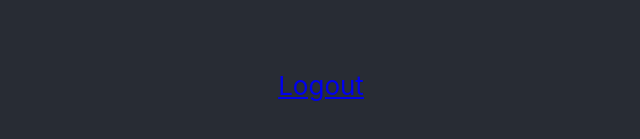
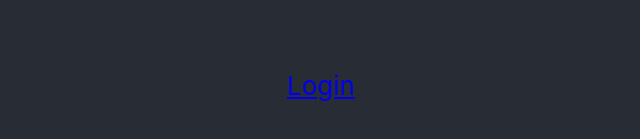
Before and after one commit to jamsec12ty/iConfirm-Frontend, a React (Create React App) app: page /#/ in a window 1280 px wide. Shown: the part 289-428 px from the top of the page, without its empty margins (319-959 px from the left). Built offline with nearby package versions, Linux system fonts and the light colour scheme.

Commit message:
Login fixed

```diff
--- a/src/App.js
+++ b/src/App.js
@@ -4,7 +4,7 @@ import './stylesheet/styles.css';
 import * as Constants from './constants.js';
 import axios from 'axios';
 import Employee from './components/Employee.js';
-import { HashRouter as Router, Route } from 'react-router-dom';
+import { HashRouter as Router, Route, Link } from 'react-router-dom';
 import Login from './components/Login.js';
 import User from './components/User.js';
 import Venue from './components/Venue.js';
@@ -14,6 +14,7 @@ function App() {
 
   const [data, setData] = useState( { employees: [] } );
   const [currentUser, setCurrentUser] = useState( {} );
+
 
   useEffect( () => {
     // const fetchData = async () => {
@@ -29,15 +30,14 @@ function App() {
     //
     // fetchData();
 
-   const token = localStorage.getItem("token")
-   const user = localStorage.getItem("user")
-   console.log(token)
+   const token = localStorage.getItem('token')
+   const user = localStorage.getItem('employee')
+   console.log(token);
 
    if( token !== null && user !== null) {
      setCurrentUser(JSON.parse(user) );
      axios.defaults.headers.common.Authorization = `Bearer ${token}`;
    }
-
   }, []); /*{empty array here means run only when component mounts.}*/
 
   const performLogin = (token, user) => {
@@ -48,23 +48,26 @@ function App() {
     setCurrentUser(user);
   };
 
-  const performLogout = (token, user) => {
+  const performLogout = () => {
     delete axios.defaults.headers.common.Authorization
       localStorage.removeItem("token");
       localStorage.removeItem("user");
-      console.log(user);
       setCurrentUser('');
+      console.log("Successfully logged out.");
   };
 
   return (
 
     <div className="App">
       <header className="App-header">
-        <nav>
-          <a href="#" onClick={performLogout}>Logout</a>
-
-        </nav>
         <Router>
+          <nav>
+            {currentUser.name ?
+              (<a href="#/login" onClick={performLogout}> Logout </a>)
+              :
+              (<Link to="/login"> Login </Link>)
+            }
+          </nav>
           <div>
             <Route exact path="/login" render={ (props) => <Login {...props} onLogin={performLogin} /> }/>
             <Route exact path="/user" component={ User } />
--- a/src/components/Login.js
+++ b/src/components/Login.js
@@ -5,7 +5,7 @@ import { Link } from 'react-router-dom';
 const Login = (props) => {
   const [email, setEmail] = useState('');
   const [password, setPassword] = useState('');
-
+  const [errorMsg, setErrorMsg] = useState('');
 ///////////////////////////////////////////////////////////////
 // function handleChange(event) {
 //   console.log("AAAAAAAAAA", event.target.value);
@@ -24,25 +24,15 @@ function handleSubmit(event) {
   axios.post('http://localhost:1337/login', {
     email: email,
     password: password
-  // axios({
-  // url: 'http://localhost:1337/graphql/login',
-  // method: 'post',
-  // data: {
-  //   query:`
-  //     query {
-  //       employees(email: email){
-  //         email
-  //         password
-  //     }
-  //   }`
-  // }
+
 }).then((result) => {
   console.log(result.data)
   props.onLogin(result.data.token, result.data.employee)
   props.history.push("/")
 })
 .catch((err) => {
-  console.warn("error:", err);
+  console.warn("error:", err.response.data.message);
+  setErrorMsg(`${err.response.data.message} - Invalid email or password.`);
 })
 }
 
@@ -72,6 +62,9 @@ return (
         Login
       </button>
     </form>
+    <p>
+      {errorMsg}
+    </p>
   </div>
 );
 }
```
